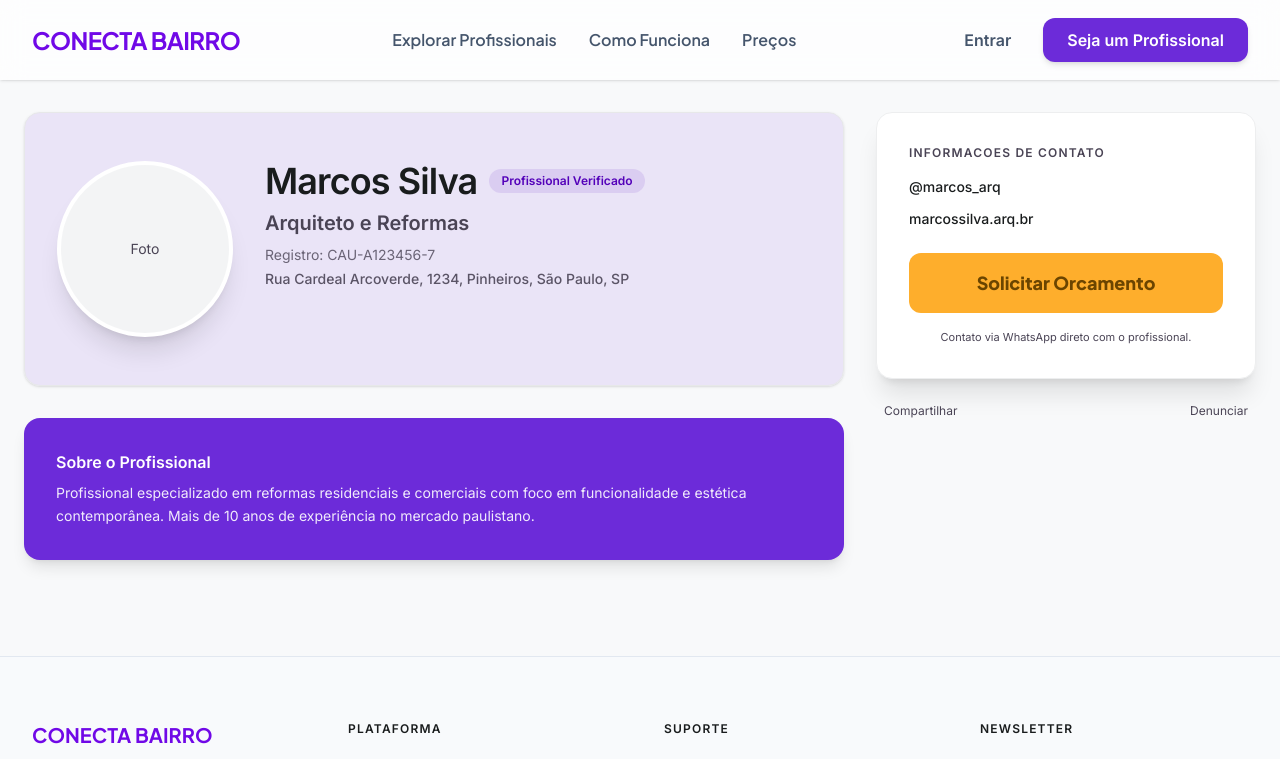
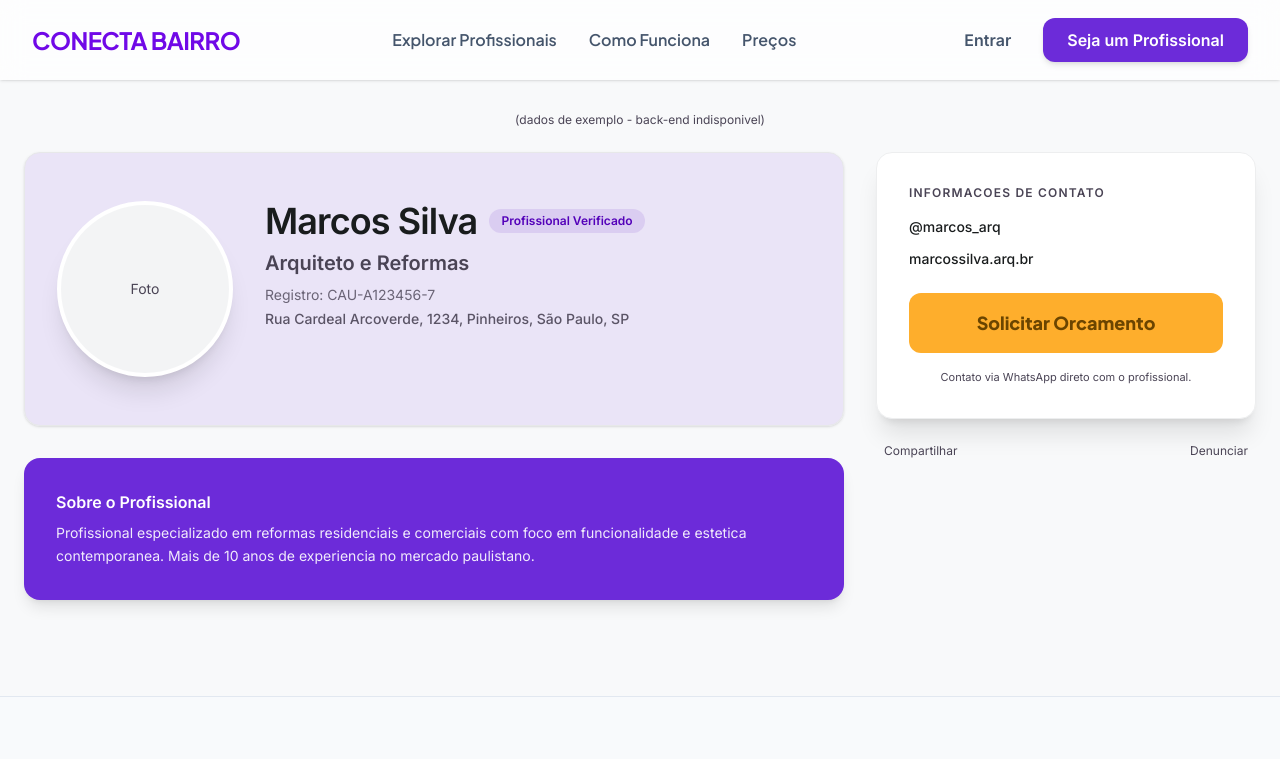
Before and after one commit to jamilelopes/conecta-bairro-2.0, a React (Vite) app: page /profile/1 in a window 1280 px wide. Shown: the top 759 px of the page. Built offline with nearby package versions, Linux system fonts and the light colour scheme; no server answers.

Commit message:
Conecta Profile a API real com fallback e adiciona updateMyProfile ao service

```diff
--- a/src/pages/Profile.jsx
+++ b/src/pages/Profile.jsx
@@ -1,30 +1,60 @@
 import { useParams } from "react-router-dom";
+import { useState, useEffect } from "react";
 import Navbar from "../components/Navbar";
 import Footer from "../components/Footer";
+import { getProfessionalBySlug } from "../services/professionalsService";
+
+const mockProfessional = {
+  name: "Marcos Silva",
+  role: "Arquiteto e Reformas",
+  registration: "CAU-A123456-7",
+  address: "Rua Cardeal Arcoverde, 1234, Pinheiros, São Paulo, SP",
+  about: "Profissional especializado em reformas residenciais e comerciais com foco em funcionalidade e estetica contemporanea. Mais de 10 anos de experiencia no mercado paulistano.",
+  instagram: "marcos_arq",
+  site: "marcossilva.arq.br",
+  phone: "5511991234567",
+};
 
 function Profile() {
   const { slug } = useParams();
+  const [professional, setProfessional] = useState(mockProfessional);
+  const [loading, setLoading] = useState(true);
+  const [usingMock, setUsingMock] = useState(false);
 
-  const professional = {
-    name: "Marcos Silva",
-    role: "Arquiteto e Reformas",
-    registration: "CAU-A123456-7",
-    address: "Rua Cardeal Arcoverde, 1234, Pinheiros, São Paulo, SP",
-    about: "Profissional especializado em reformas residenciais e comerciais com foco em funcionalidade e estética contemporânea. Mais de 10 anos de experiência no mercado paulistano.",
-    instagram: "marcos_arq",
-    site: "marcossilva.arq.br",
-    phone: "5511991234567",
-  };
+  useEffect(() => {
+    getProfessionalBySlug(slug)
+      .then((data) => {
+        setProfessional(data);
+        setLoading(false);
+      })
+      .catch(() => {
+        setUsingMock(true);
+        setLoading(false);
+      });
+  }, [slug]);
 
   const whatsappMessage = encodeURIComponent(
     "Ola " + professional.name + ", vi seu perfil no Conecta Bairro e gostaria de solicitar um orcamento."
   );
   const whatsappLink = "https://api.whatsapp.com/send?phone=" + professional.phone + "&text=" + whatsappMessage;
 
+  if (loading) {
+    return (
+      <div className="bg-surface min-h-screen flex items-center justify-center">
+        <p className="text-on-surface-variant">Carregando...</p>
+      </div>
+    );
+  }
+
   return (
     <div className="bg-surface text-on-surface min-h-screen flex flex-col">
       <Navbar />
       <div className="flex-grow pt-28 pb-24">
+        {usingMock && (
+          <p className="text-center text-xs text-on-surface-variant mb-6">
+            (dados de exemplo - back-end indisponivel)
+          </p>
+        )}
         <div className="max-w-screen-2xl mx-auto px-6 grid grid-cols-1 lg:grid-cols-[1fr_380px] gap-8">
           <main className="space-y-8">
             <section className="rounded-2xl overflow-hidden shadow-sm border border-surface-container-high py-12 px-8 bg-primary-container/10">
--- a/src/services/professionalsService.js
+++ b/src/services/professionalsService.js
@@ -24,3 +24,12 @@ export async function getCategories() {
   if (!response.ok) throw new Error("Erro ao buscar categorias");
   return response.json();
 }
+export async function updateMyProfile(data) {
+  const response = await fetch(`${API_BASE_URL}/professionals/me`, {
+    method: "PUT",
+    headers: { "Content-Type": "application/json" },
+    body: JSON.stringify(data),
+  });
+  if (!response.ok) throw new Error("Erro ao salvar perfil");
+  return response.json();
+}
```
